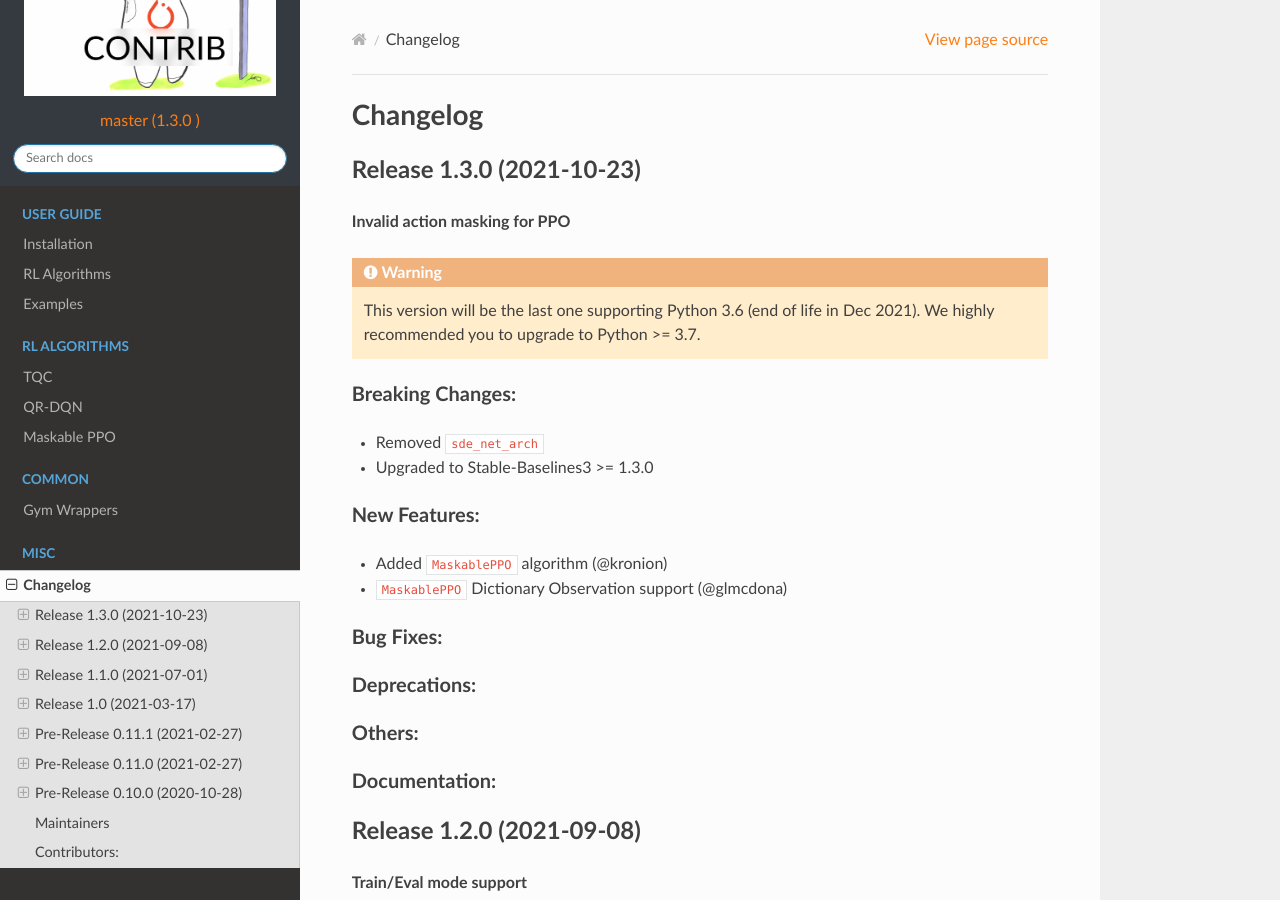
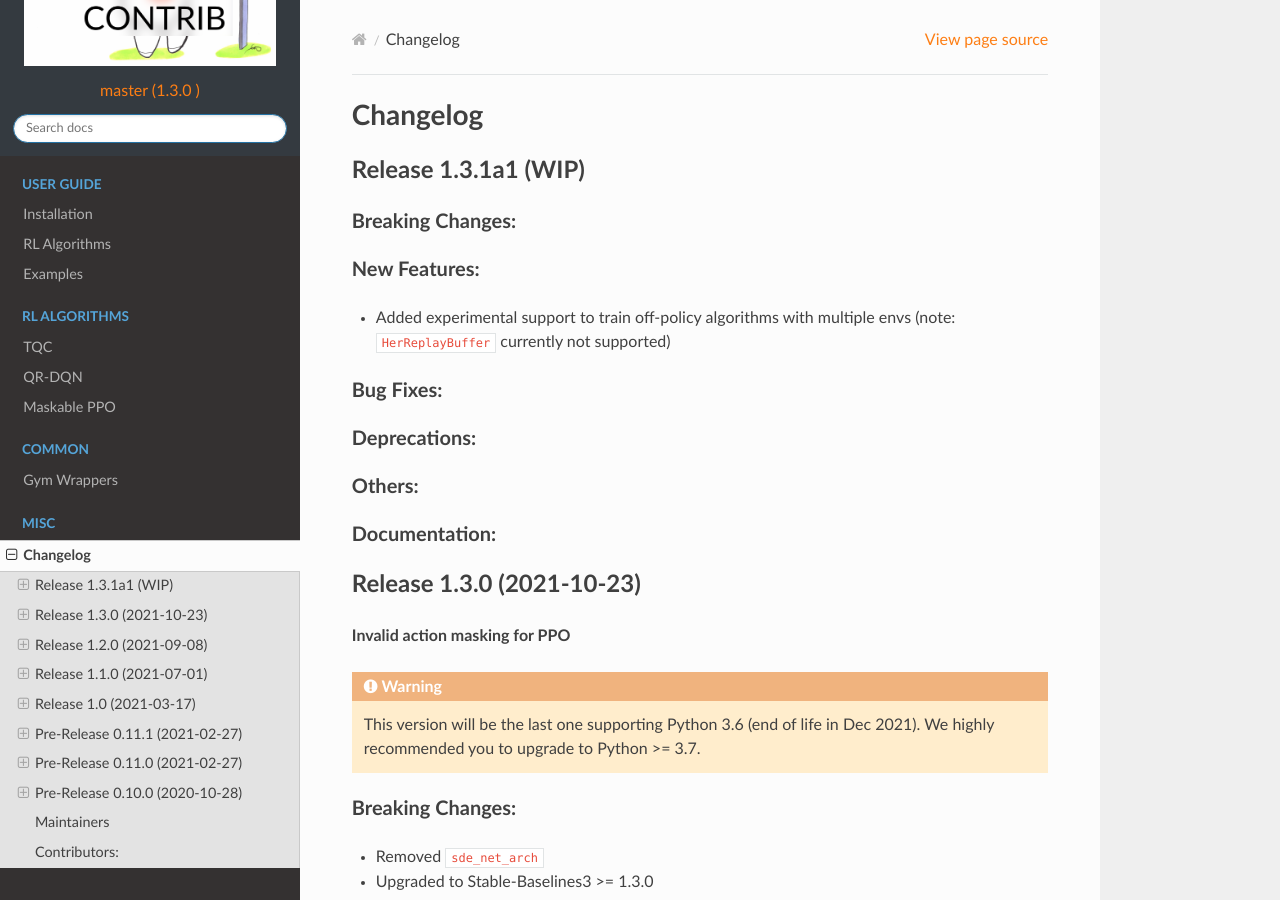
Before and after one commit to Stable-Baselines-Team/stable-baselines3-contrib, a Sphinx documentation site: the page built from docs/misc/changelog.rst, in a window 1280 px wide and 900 px high. Built offline with Sphinx 7.4.7 and the Read the Docs theme 2.0.0, drawn with Linux system fonts in a browser that asks for light colours.

Commit message:
Add experimental support to train off-policy algorithms with multiple envs

```diff
--- a/docs/guide/algos.rst
+++ b/docs/guide/algos.rst
@@ -8,8 +8,8 @@ along with some useful characteristics: support for discrete/continuous actions,
 ============ =========== ============ ================= =============== ================
 Name         ``Box``     ``Discrete`` ``MultiDiscrete`` ``MultiBinary`` Multi Processing
 ============ =========== ============ ================= =============== ================
-TQC          ✔️          ❌            ❌                ❌              ❌
-QR-DQN       ️❌          ️✔️            ❌                ❌              ❌
+TQC          ✔️          ❌            ❌                ❌                ✔️
+QR-DQN       ️❌          ️✔️            ❌                ❌                ✔️
 ============ =========== ============ ================= =============== ================
 
 
--- a/docs/misc/changelog.rst
+++ b/docs/misc/changelog.rst
@@ -2,6 +2,29 @@
 
 Changelog
 ==========
+
+Release 1.3.1a1 (WIP)
+---------------------------
+
+Breaking Changes:
+^^^^^^^^^^^^^^^^^
+
+New Features:
+^^^^^^^^^^^^^
+- Added experimental support to train off-policy algorithms with multiple envs (note: ``HerReplayBuffer`` currently not supported)
+
+Bug Fixes:
+^^^^^^^^^^
+
+Deprecations:
+^^^^^^^^^^^^^
+
+Others:
+^^^^^^^
+
+Documentation:
+^^^^^^^^^^^^^^
+
 
 Release 1.3.0 (2021-10-23)
 -------------------------------
--- a/docs/modules/qrdqn.rst
+++ b/docs/modules/qrdqn.rst
@@ -33,7 +33,7 @@ Can I use?
 ----------
 
 -  Recurrent policies: ❌
--  Multi processing: ❌
+-  Multi processing: ✔️
 -  Gym spaces:
 
 
--- a/docs/modules/tqc.rst
+++ b/docs/modules/tqc.rst
@@ -32,7 +32,7 @@ Can I use?
 ----------
 
 -  Recurrent policies: ❌
--  Multi processing: ❌
+-  Multi processing: ✔️
 -  Gym spaces:
 
 
```
Also changed, not shown: 2 other files.
